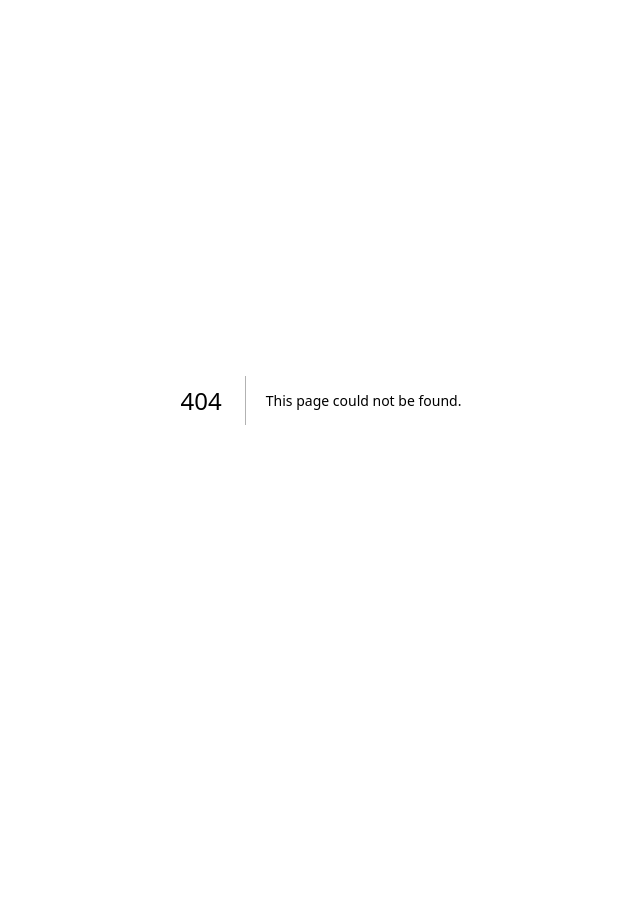
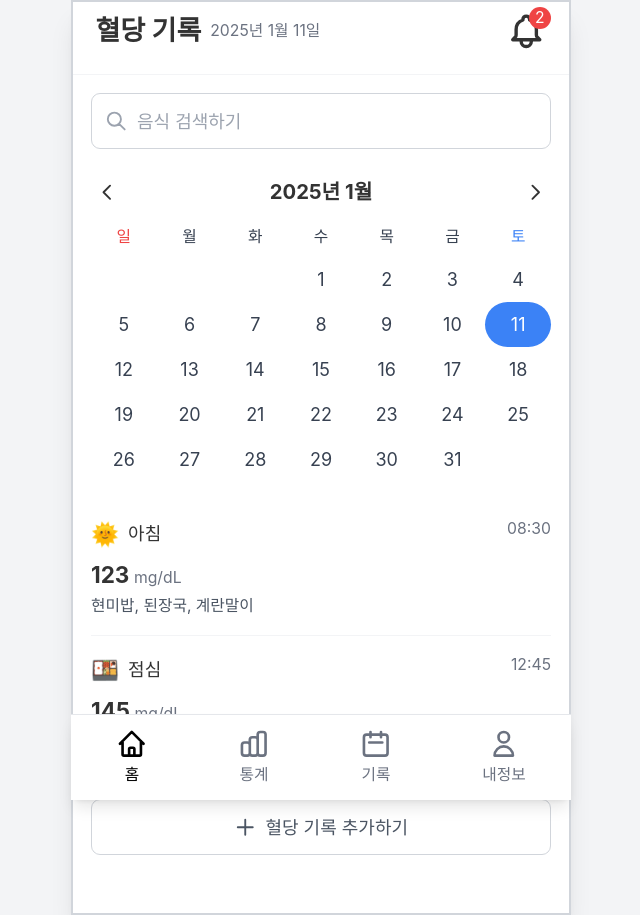
Before and after one commit to health-steady/heady-front, a Next.js app: page /calendar in a window 1280 px wide. Before the commit this address had no page. Shown: the whole page, without its empty margins (319-959 px from the left). Before the commit the page ends 800 px from the top, so only its background shows below. Built offline with nearby package versions, Linux system fonts and the light colour scheme.

Commit message:
feat : 기록 페이지 구현

```diff
--- /dev/null
+++ b/app/calendar/page.tsx
@@ -0,0 +1,245 @@
+"use client";
+
+import React, { useState } from "react";
+import BottomNavigation from "@/components/BottomNavigation";
+
+export default function Calendar() {
+  const [currentDate, setCurrentDate] = useState("2025년 1월 11일");
+  const [currentMonth, setCurrentMonth] = useState("2025년 1월");
+
+  // 혈당 기록 데이터
+  const [bloodSugarRecords, setBloodSugarRecords] = useState([
+    {
+      id: 1,
+      time: "08:30",
+      value: 123,
+      type: "아침",
+      meal: "현미밥, 된장국, 계란말이",
+      icon: "🌞",
+    },
+    {
+      id: 2,
+      time: "12:45",
+      value: 145,
+      type: "점심",
+      meal: "식후 2시간 - 비빔밥, 미역국",
+      icon: "🍱",
+    },
+  ]);
+
+  // 2025년 1월 달력 데이터 생성
+  const days = ["일", "월", "화", "수", "목", "금", "토"];
+
+  // 2025년 1월의 날짜 배열 생성
+  // 2025년 1월 1일은 수요일(3)
+  const firstDayOfMonth = 3; // 0: 일요일, 1: 월요일, ..., 6: 토요일
+  const daysInMonth = 31; // 1월은 31일까지
+
+  // 달력에 표시할 날짜 배열 생성
+  const calendarDays = [];
+
+  // 첫 주 시작 전 빈 칸 추가
+  for (let i = 0; i < firstDayOfMonth; i++) {
+    calendarDays.push(null);
+  }
+
+  // 1월 날짜 추가
+  for (let i = 1; i <= daysInMonth; i++) {
+    calendarDays.push(i);
+  }
+
+  // 마지막 주 빈 칸 추가 (7의 배수가 되도록)
+  const remainingDays = 7 - (calendarDays.length % 7);
+  if (remainingDays < 7) {
+    for (let i = 0; i < remainingDays; i++) {
+      calendarDays.push(null);
+    }
+  }
+
+  const selectedDate = 11; // 현재 선택된 날짜
+
+  return (
+    <div className="min-h-screen bg-gray-100 flex justify-center items-start pt-0">
+      <div className="w-full max-w-[500px] h-screen sm:h-[915px] relative bg-white overflow-hidden shadow-xl border-2 border-gray-300">
+        <div className="h-full overflow-y-auto pb-28 pt-0">
+          <div className="bg-white h-full">
+            {/* 헤더 */}
+            <div className="flex justify-between items-center p-3 pt-0 sm:p-4 sm:pt-2 md:p-5 md:pt-2 border-b border-gray-100">
+              <div className="flex items-center">
+                <h1 className="font-bold text-lg sm:text-xl md:text-2xl">
+                  혈당 기록
+                </h1>
+                <p className="ml-2 text-sm text-gray-500">{currentDate}</p>
+              </div>
+              <div className="relative">
+                <div className="w-7 h-7 sm:w-8 sm:h-8 md:w-9 md:h-9 flex items-center justify-center transition-all duration-300 hover:scale-110">
+                  <svg
+                    xmlns="http://www.w3.org/2000/svg"
+                    className="h-7 w-7 sm:h-8 sm:w-8 md:h-9 md:w-9"
+                    fill="none"
+                    viewBox="0 0 24 24"
+                    stroke="currentColor"
+                  >
+                    <path
+                      strokeLinecap="round"
+                      strokeLinejoin="round"
+                      strokeWidth={2}
+                      d="M15 17h5l-1.405-1.405A2.032 2.032 0 0118 14.158V11a6.002 6.002 0 00-4-5.659V5a2 2 0 10-4 0v.341C7.67 6.165 6 8.388 6 11v3.159c0 .538-.214 1.055-.595 1.436L4 17h5m6 0v1a3 3 0 11-6 0v-1m6 0H9"
+                    />
+                  </svg>
+                  <span className="absolute -top-1 -right-1 bg-red-500 text-white text-xs rounded-full w-4 h-4 sm:w-5 sm:h-5 flex items-center justify-center text-xs sm:text-sm">
+                    2
+                  </span>
+                </div>
+              </div>
+            </div>
+
+            {/* 검색 바 */}
+            <div className="p-4">
+              <div className="relative">
+                <input
+                  type="text"
+                  placeholder="음식 검색하기"
+                  className="w-full p-3 pl-10 border border-gray-300 rounded-lg focus:outline-none focus:ring-2 focus:ring-blue-400"
+                />
+                <svg
+                  xmlns="http://www.w3.org/2000/svg"
+                  className="h-5 w-5 absolute left-3 top-1/2 transform -translate-y-1/2 text-gray-400"
+                  fill="none"
+                  viewBox="0 0 24 24"
+                  stroke="currentColor"
+                >
+                  <path
+                    strokeLinecap="round"
+                    strokeLinejoin="round"
+                    strokeWidth={2}
+                    d="M21 21l-6-6m2-5a7 7 0 11-14 0 7 7 0 0114 0z"
+                  />
+                </svg>
+              </div>
+            </div>
+
+            {/* 캘린더 */}
+            <div className="px-4 py-2">
+              <div className="flex justify-between items-center mb-4">
+                <button className="p-1">
+                  <svg
+                    xmlns="http://www.w3.org/2000/svg"
+                    className="h-5 w-5"
+                    fill="none"
+                    viewBox="0 0 24 24"
+                    stroke="currentColor"
+                  >
+                    <path
+                      strokeLinecap="round"
+                      strokeLinejoin="round"
+                      strokeWidth={2}
+                      d="M15 19l-7-7 7-7"
+                    />
+                  </svg>
+                </button>
+                <h2 className="text-lg font-bold">{currentMonth}</h2>
+                <button className="p-1">
+                  <svg
+                    xmlns="http://www.w3.org/2000/svg"
+                    className="h-5 w-5"
+                    fill="none"
+                    viewBox="0 0 24 24"
+                    stroke="currentColor"
+                  >
+                    <path
+                      strokeLinecap="round"
+                      strokeLinejoin="round"
+                      strokeWidth={2}
+                      d="M9 5l7 7-7 7"
+                    />
+                  </svg>
+                </button>
+              </div>
+
+              {/* 요일 */}
+              <div className="grid grid-cols-7 text-center mb-2">
+                {days.map((day, index) => (
+                  <div
+                    key={`day-${index}`}
+                    className={`text-sm ${
+                      index === 0
+                        ? "text-red-500"
+                        : index === 6
+                        ? "text-blue-500"
+                        : "text-gray-700"
+                    }`}
+                  >
+                    {day}
+                  </div>
+                ))}
+              </div>
+
+              {/* 날짜 */}
+              <div className="grid grid-cols-7 text-center">
+                {calendarDays.map((date, index) => (
+                  <div
+                    key={`date-${index}`}
+                    className={`py-2 ${
+                      date === selectedDate
+                        ? "bg-blue-500 text-white rounded-full"
+                        : date
+                        ? "text-gray-700"
+                        : "text-gray-300"
+                    }`}
+                  >
+                    {date || ""}
+                  </div>
+                ))}
+              </div>
+            </div>
+
+            {/* 혈당 기록 목록 */}
+            <div className="px-4 py-2">
+              {bloodSugarRecords.map((record) => (
+                <div key={record.id} className="border-b border-gray-100 py-4">
+                  <div className="flex justify-between items-start mb-2">
+                    <div className="flex items-center">
+                      <span className="text-xl mr-2">{record.icon}</span>
+                      <span className="text-base font-medium">
+                        {record.type}
+                      </span>
+                    </div>
+                    <span className="text-sm text-gray-500">{record.time}</span>
+                  </div>
+                  <div className="flex items-baseline mb-1">
+                    <span className="text-xl font-bold">{record.value}</span>
+                    <span className="text-sm text-gray-500 ml-1">mg/dL</span>
+                  </div>
+                  <p className="text-sm text-gray-600">{record.meal}</p>
+                </div>
+              ))}
+            </div>
+
+            {/* 혈당 기록 추가 버튼 */}
+            <div className="p-4">
+              <button className="w-full py-3 border border-gray-300 rounded-lg flex items-center justify-center text-gray-600 hover:bg-gray-50 transition-colors">
+                <svg
+                  xmlns="http://www.w3.org/2000/svg"
+                  className="h-5 w-5 mr-2"
+                  fill="none"
+                  viewBox="0 0 24 24"
+                  stroke="currentColor"
+                >
+                  <path
+                    strokeLinecap="round"
+                    strokeLinejoin="round"
+                    strokeWidth={2}
+                    d="M12 4v16m8-8H4"
+                  />
+                </svg>
+                혈당 기록 추가하기
+              </button>
+            </div>
+          </div>
+        </div>
+        <BottomNavigation activePage="calendar" />
+      </div>
+    </div>
+  );
+}
```
